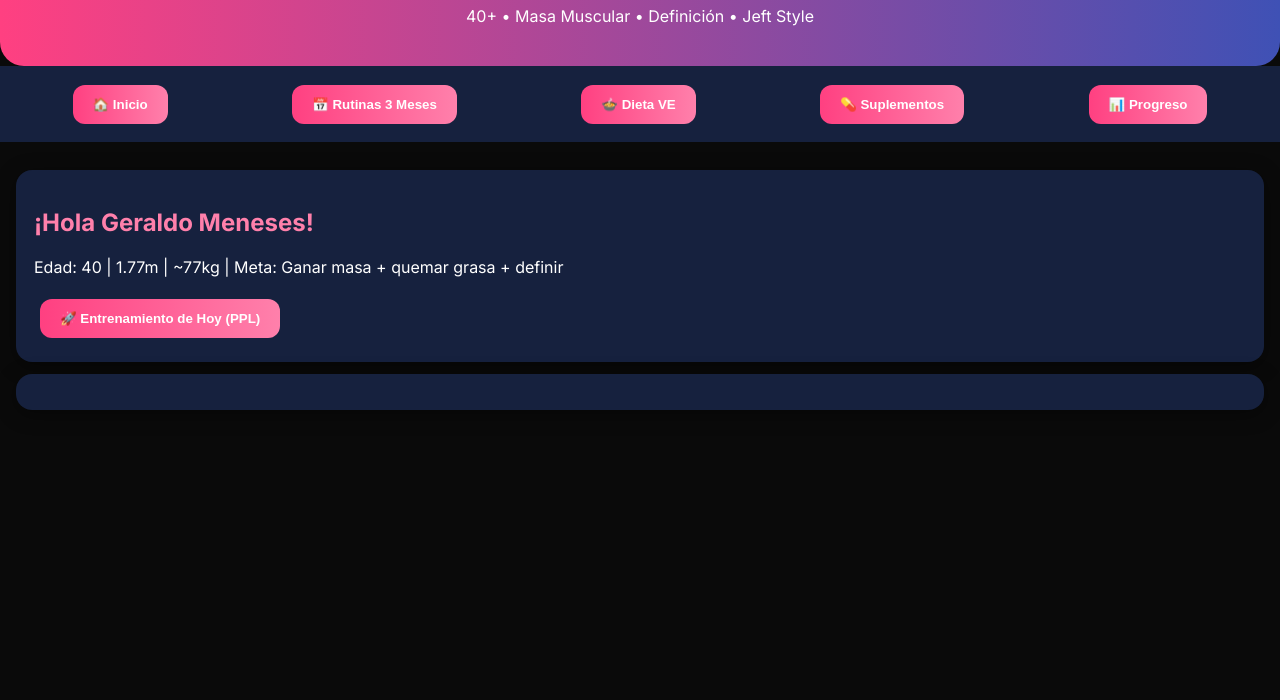
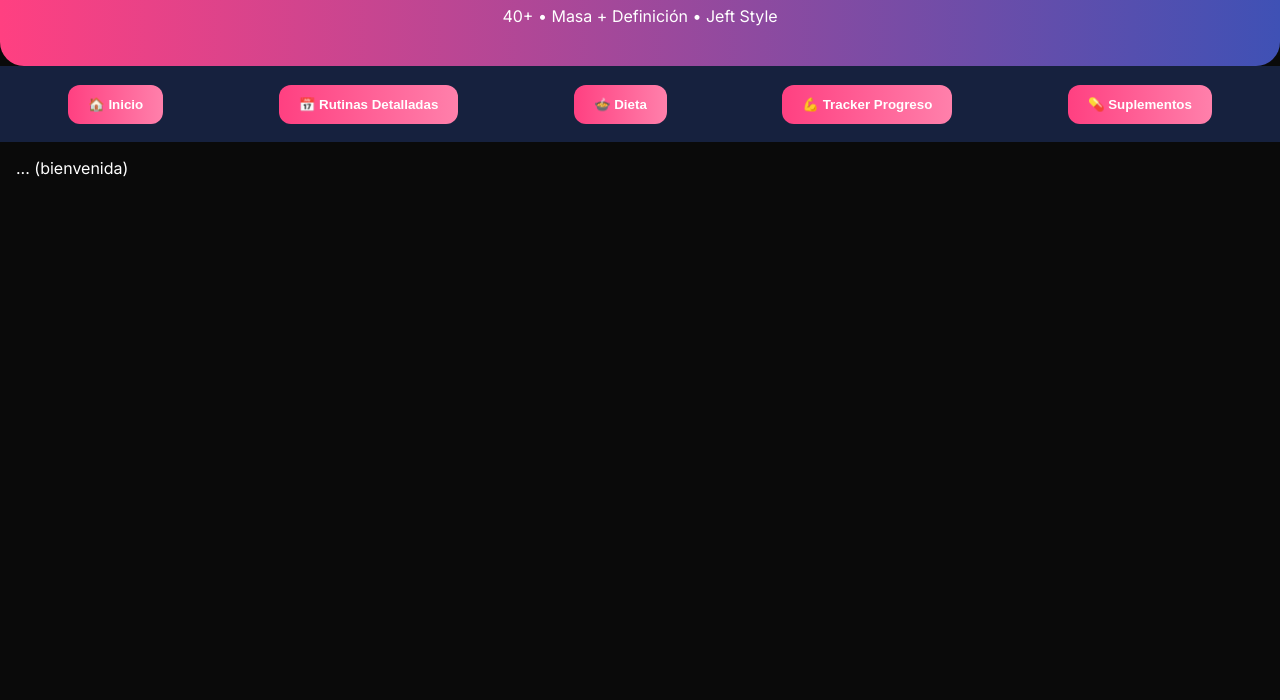
Before and after one commit to elgeraldop/geraldofit, a plain HTML site: page index.html in a window 1280 px wide. Shown: the part 100-800 px from the top of the page. Drawn offline with Linux system fonts and the light colour scheme.

Commit message:
Refactor header and update navigation buttons
Updated header structure and button labels for clarity.

```diff
--- a/index.html
+++ b/index.html
@@ -14,36 +14,25 @@
         button { background:linear-gradient(90deg,#ff4081,#ff80ab); color:white; border:none; padding:12px 20px; margin:6px; border-radius:12px; font-weight:600; cursor:pointer; }
         .card { background:#16213e; margin:12px 0; padding:18px; border-radius:16px; box-shadow:0 4px 20px rgba(0,0,0,0.4); }
         .exercise { background:#0f3460; padding:16px; border-radius:12px; margin:10px 0; }
-        h2, h3 { color:#ff80ab; }
+        img { width:100%; border-radius:12px; margin:8px 0; }
+        .done { text-decoration: line-through; color: #4ade80; }
     </style>
 </head>
 <body>
-    <header>
-        <h1>🏋️‍♂️ Geraldo Fit</h1>
-        <p>40+ • Masa Muscular • Definición • Jeft Style</p>
-    </header>
-
+    <header><h1>🏋️‍♂️ Geraldo Fit</h1><p>40+ • Masa + Definición • Jeft Style</p></header>
     <nav>
         <button onclick="showTab(0)">🏠 Inicio</button>
-        <button onclick="showTab(1)">📅 Rutinas 3 Meses</button>
-        <button onclick="showTab(2)">🍲 Dieta VE</button>
-        <button onclick="showTab(3)">💊 Suplementos</button>
-        <button onclick="showTab(4)">📊 Progreso</button>
+        <button onclick="showTab(1)">📅 Rutinas Detalladas</button>
+        <button onclick="showTab(2)">🍲 Dieta</button>
+        <button onclick="showTab(3)">💪 Tracker Progreso</button>
+        <button onclick="showTab(4)">💊 Suplementos</button>
     </nav>
 
-    <div id="tab0" class="tab active">
-        <div class="card">
-            <h2>¡Hola Geraldo Meneses!</h2>
-            <p>Edad: 40 | 1.77m | ~77kg | Meta: Ganar masa + quemar grasa + definir</p>
-            <button onclick="startWorkout()">🚀 Entrenamiento de Hoy (PPL)</button>
-        </div>
-        <div id="today-plan" class="card"></div>
-    </div>
-
-    <div id="tab1" class="tab"><div id="routines-content" class="card"></div></div>
-    <div id="tab2" class="tab"><div id="diet-content" class="card"></div></div>
-    <div id="tab3" class="tab"><div id="supp-content" class="card"></div></div>
-    <div id="tab4" class="tab"><div id="progress-content" class="card"></div></div>
+    <div id="tab0" class="tab active"> ... (bienvenida) </div>
+    <div id="tab1" class="tab"><div id="routines-content"></div></div>
+    <div id="tab2" class="tab"><div id="diet-content"></div></div>
+    <div id="tab3" class="tab"><div id="tracker-content"></div></div>
+    <div id="tab4" class="tab"><div id="supp-content"></div></div>
 
     <script src="app.js"></script>
 </body>
```
